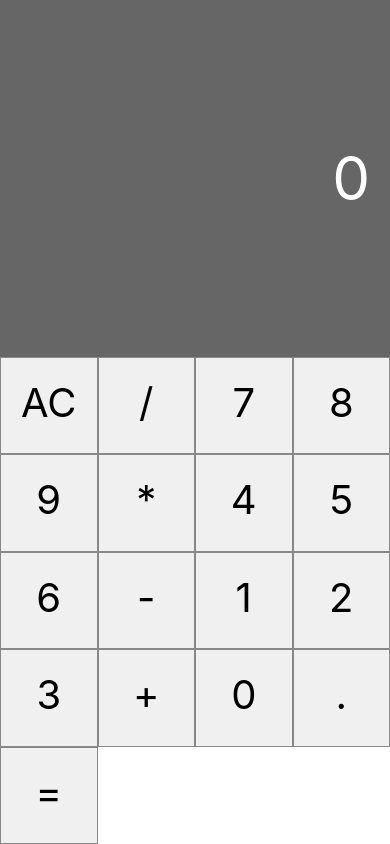
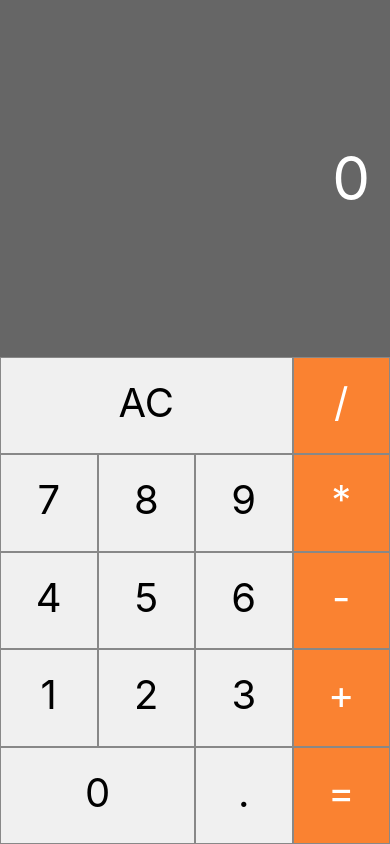
Before and after one commit to natavitoriano/react-native-calculator, a React Native app: screen / in a window 390 px wide. Built offline with nearby package versions, Linux system fonts and the light colour scheme.

Commit message:
Implementing spacing and colors on buttons, creating click events without the logical part

```diff
--- a/App.js
+++ b/App.js
@@ -7,28 +7,40 @@ import Display from './src/components/Display';
 export default function App() {
   const [ displayValue, setDisplayValue ] = useState('0');
 
+  const addDigit = n => {
+    setDisplayValue(n)
+  }
+
+  const clearMemory = () => {
+    setDisplayValue('0')
+  }
+
+  const setOperation = operation => {
+
+  }
+
   return (
     <SafeAreaView style={styles.container}>
       <StatusBar />
       <Display value={displayValue} />
       <View style={styles.buttons}>
-        <Button label='AC' />
-        <Button label='/' />
-        <Button label='7' />
-        <Button label='8' />
-        <Button label='9' />
-        <Button label='*' />
-        <Button label='4' />
-        <Button label='5' />
-        <Button label='6' />
-        <Button label='-' />
-        <Button label='1' />
-        <Button label='2' />
-        <Button label='3' />
-        <Button label='+' />
-        <Button label='0' />
-        <Button label='.' />
-        <Button label='=' />
+        <Button label='AC' triple onClick={clearMemory}/>
+        <Button label='/' operation onClick={setOperation}/>
+        <Button label='7' onClick={addDigit}/>
+        <Button label='8' onClick={addDigit}/>
+        <Button label='9' onClick={addDigit}/>
+        <Button label='*' operation onClick={setOperation}/>
+        <Button label='4' onClick={addDigit}/>
+        <Button label='5' onClick={addDigit}/>
+        <Button label='6' onClick={addDigit}/>
+        <Button label='-' operation onClick={setOperation}/>
+        <Button label='1' onClick={addDigit}/>
+        <Button label='2' onClick={addDigit}/>
+        <Button label='3' onClick={addDigit}/>
+        <Button label='+' operation onClick={setOperation}/>
+        <Button label='0' double onClick={addDigit}/>
+        <Button label='.' onClick={addDigit}/>
+        <Button label='=' operation onClick={setOperation}/>
       </View>
     </SafeAreaView>
   );
--- a/src/components/Button.js
+++ b/src/components/Button.js
@@ -35,7 +35,7 @@ const Button = props => {
     if(props.triple) stylesButton.push(styles.buttonTriple)
     if(props.operation) stylesButton.push(styles.operationButton)
     return (
-        <TouchableHighlight onPress={props.onClick}>
+        <TouchableHighlight onPress={() => props.onClick(props.label)}>
             <Text style={stylesButton}>{props.label}</Text>
         </TouchableHighlight>
     )
```
